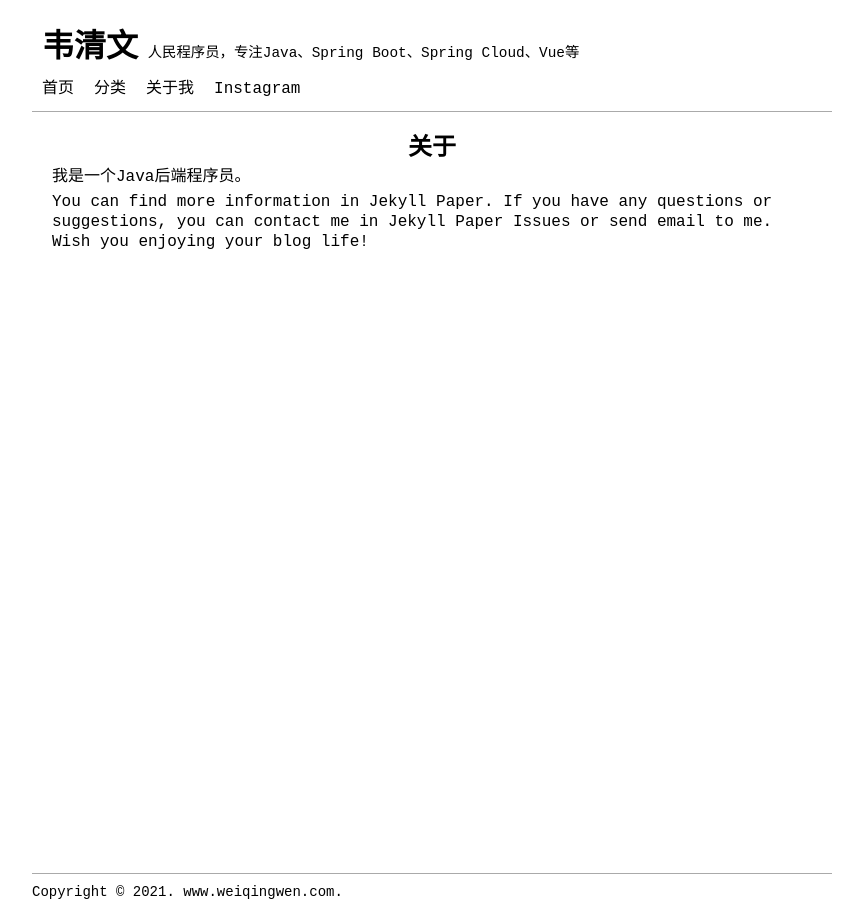
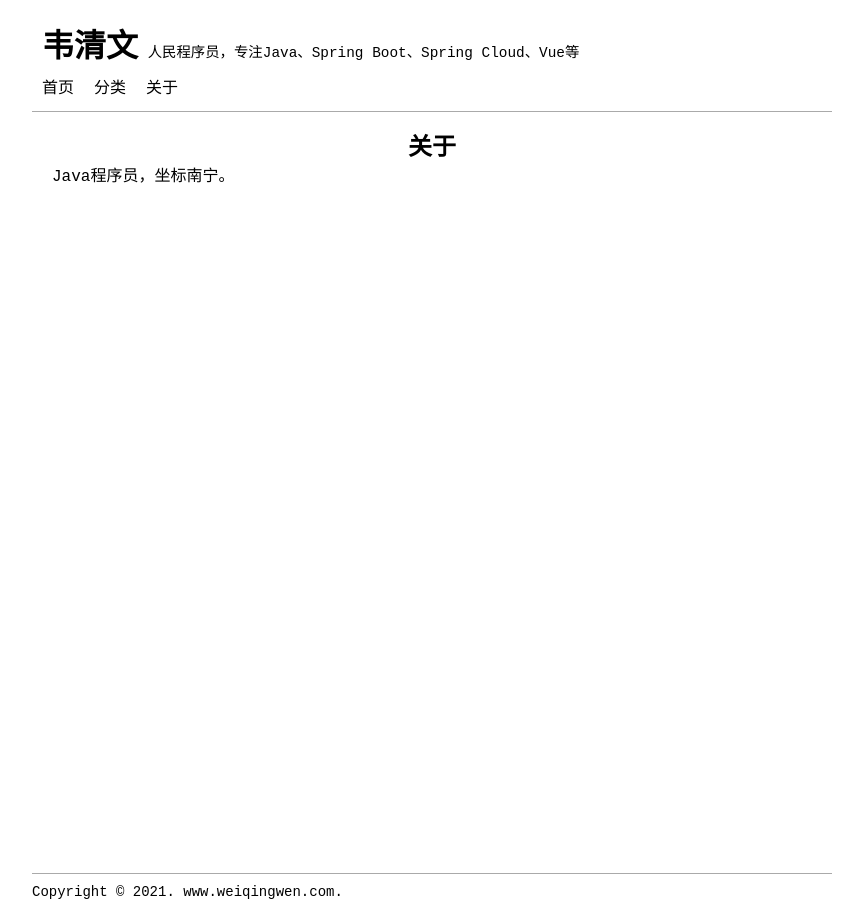
Before and after one commit to weiqingwen/wqw.github.io, a Jekyll site: the page built from pages/about.md, in a window 1280 px wide. Shown: the whole page, without its empty margins (208-1071 px from the left). Built offline with Jekyll 4.4.1, drawn with Linux system fonts in a browser that asks for light colours.

Commit message:
modified some files

```diff
--- a/_data/lang.yml
+++ b/_data/lang.yml
@@ -97,7 +97,7 @@ pt:
 zh-cn:
   menu_index: "首页"
   menu_category: "分类"
-  menu_about: "关于我"
+  menu_about: "关于"
   paginator_previous: "前一页"
   paginator_pages: "页数："
   paginator_next: "后一页"
--- a/_data/menus.yml
+++ b/_data/menus.yml
@@ -7,6 +7,6 @@
 - default: menu_about
   url:   "about"
 
-- title: "Instagram"
-  absoluteUrl: true
-  url: "https://www.instagram.com/wei_cee"
+# - title: "Instagram"
+#   absoluteUrl: true
+#   url: "https://www.instagram.com/wei_cee"
--- a/_posts/2021-08-11-my-first-blog.markdown
+++ b/_posts/2021-08-11-my-first-blog.markdown
@@ -3,8 +3,8 @@ layout: post
 title:  "第一篇博文"
 date:   2021-08-11
 last_modified_at: 2021-08-11
-categories: [日常]
-tags: [第一篇博客, 博客]
+categories: [数据库]
+tags: [MongoDB]
 ---
 
 Jekyll Paper is a Jekyll theme, it is designed to helping you to create your own blog by the easiest way. Now, you can learn how to use this blog by this post.
--- a/pages/about.md
+++ b/pages/about.md
@@ -3,10 +3,4 @@ layout: page
 title: 关于
 permalink: /about/
 ---
-
-我是一个Java后端程序员。
-
-You can find more information in [Jekyll Paper][jekyll-paper]. If you have any questions or suggestions, you can contact me in [Jekyll Paper Issues][jekyll-paper-issues] or send email to [me](mailto:i@ghosind.com). Wish you enjoying your blog life!
-
-[jekyll-paper]: https://github.com/ghosind/Jekyll-Paper
-[jekyll-paper-issues]: https://github.com/ghosind/Jekyll-Paper/issues
+Java程序员，坐标南宁。
```
